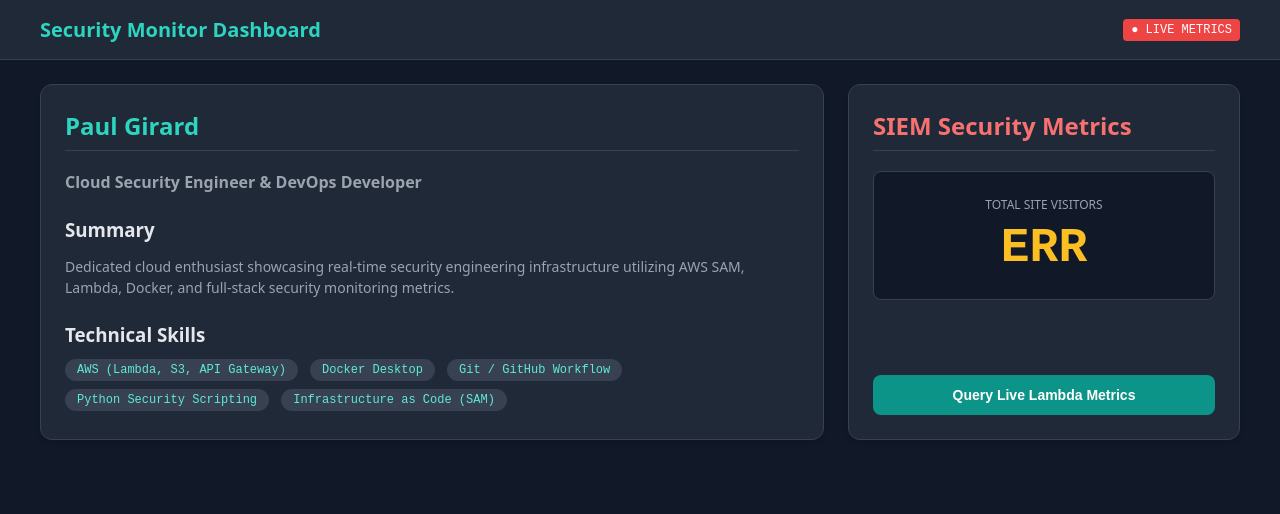
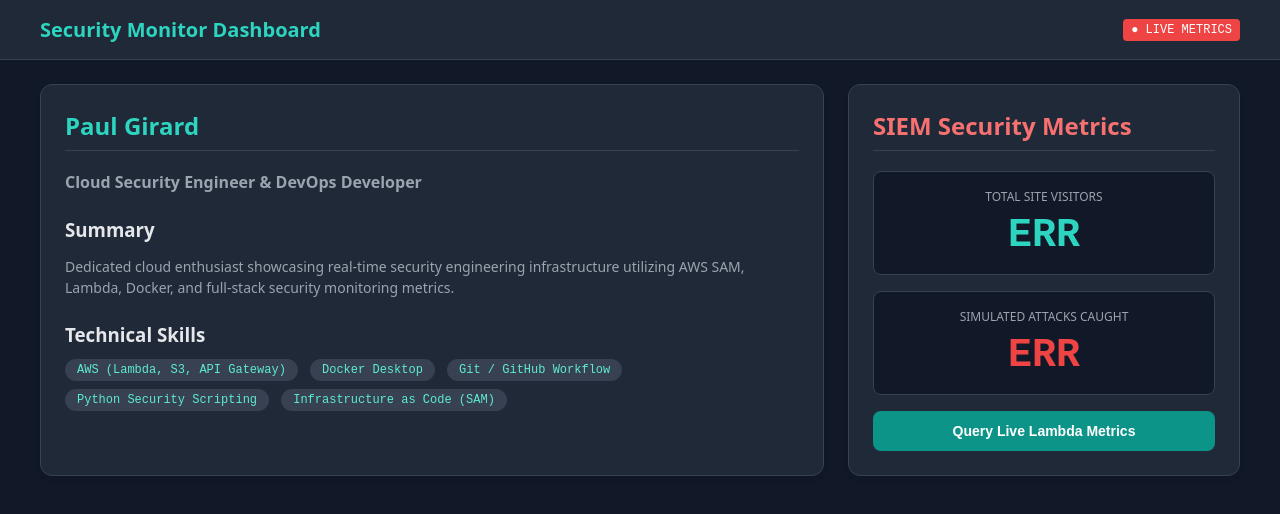
Before and after one commit to girardpaul076-design/cloud-security-monitor, a plain HTML site: page frontend/index.html in a window 1280 px wide. Drawn offline with Linux system fonts and the light colour scheme; no server answers.

Commit message:
index.html

```diff
--- a/frontend/index.html
+++ b/frontend/index.html
@@ -79,12 +79,13 @@
             background-color: #111827;
             border: 1px solid #374151;
             border-radius: 0.5rem;
-            padding: 1.5rem;
+            padding: 1rem;
             text-align: center;
             margin: 1rem 0;
         }
         .counter-label { font-size: 0.75rem; text-transform: uppercase; color: #9ca3af; margin: 0; }
-        .counter-num { font-size: 3rem; font-weight: bold; font-family: monospace; color: #ef4444; margin: 0.5rem 0 0 0; }
+        .counter-num { font-size: 2.5rem; font-weight: bold; font-family: monospace; color: #ef4444; margin: 0.5rem 0 0 0; }
+        .counter-num.blue { color: #2dd4bf; }
         button {
             width: 100%;
             background-color: #0d9488;
@@ -136,40 +137,59 @@
         <section style="display: flex; flex-direction: column; justify-content: space-between;">
             <div>
                 <h2 class="siem-title">SIEM Security Metrics</h2>
+
                 <div class="counter-box">
                     <p class="counter-label">Total Site Visitors</p>
-                    <h3 id="visitor-counter" class="counter-num">0</h3>
+                    <h3 id="visitor-counter" class="counter-num blue">0</h3>
+                </div>
+
+                <div class="counter-box">
+                    <p class="counter-label">Simulated Attacks Caught</p>
+                    <h3 id="attack-counter" class="counter-num">0</h3>
                 </div>
             </div>
             <button id="refresh-btn">Query Live Lambda Metrics</button>
         </section>
     </main>
+
     <script>
-        // CRITICAL FIX: Paste your live API execution URL from your 'sam deploy' Outputs here!
-        const API_URL = "YOUR_AWS_API_GATEWAY_INVOKE_URL_HERE/resume-visitor-counter";
+        // Replace with your base API Gateway Invoke URL from 'sam deploy' Outputs (do not include trailing slash)
+        const API_BASE_URL = "YOUR_AWS_API_GATEWAY_INVOKE_URL_HERE";
 
         async function fetchSecurityMetrics() {
-            const counterDisplay = document.getElementById('visitor-counter');
+            const visitorDisplay = document.getElementById('visitor-counter');
+            const attackDisplay = document.getElementById('attack-counter');
+
             try {
-                const response = await fetch(API_URL);
-                if (!response.ok) {
-                    throw new Error(`HTTP network error: ${response.status}`);
+                // Fetch visitor counter
+                const visitorResponse = await fetch(`${API_BASE_URL}/resume-visitor-counter`);
+                if (visitorResponse.ok) {
+                    const visitorData = await visitorResponse.json();
+                    visitorDisplay.innerText = visitorData.count !== undefined ? visitorData.count : 0;
+                } else {
+                    visitorDisplay.innerText = "ERR";
                 }
-                const data = await response.json();
 
-                // Updates UI with the live visitor counter integer mapped from DynamoDB
-                counterDisplay.innerText = data.count !== undefined ? data.count : 0;
+                // Fetch attack metrics
+                const attackResponse = await fetch(`${API_BASE_URL}/metrics`);
+                if (attackResponse.ok) {
+                    const attackData = await attackResponse.json();
+                    attackDisplay.innerText = attackData.total_attacks !== undefined ? attackData.total_attacks : 0;
+                } else {
+                    attackDisplay.innerText = "ERR";
+                }
+
             } catch (error) {
                 console.error("Error fetching metrics from AWS API Gateway:", error);
-                counterDisplay.innerText = "ERR";
-                counterDisplay.style.color = "#fbbf24"; // Turn indicator yellow on failure
+                visitorDisplay.innerText = "ERR";
+                attackDisplay.innerText = "ERR";
             }
         }
 
-        // Fetch metrics automatically as soon as the page loads
+        // Fetch metrics automatically on page load
         window.addEventListener('DOMContentLoaded', fetchSecurityMetrics);
 
-        // Fetch metrics again whenever they click the manual refresh button
+        // Fetch metrics on manual refresh button click
         document.getElementById('refresh-btn').addEventListener('click', fetchSecurityMetrics);
     </script>
 
```
